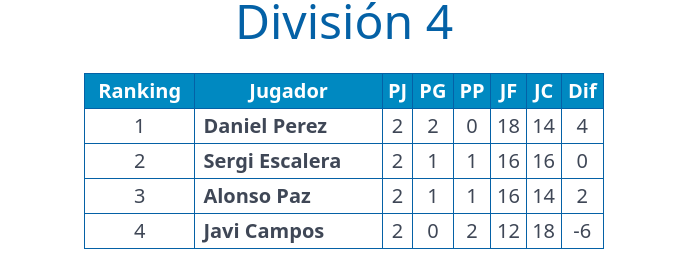
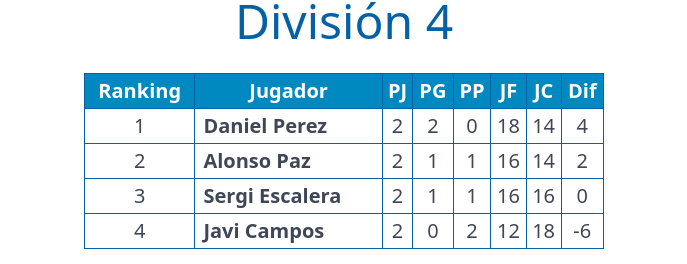
Before and after one commit to kvi-ki/tennis-matches, a Next.js app: page / in a window 1280 px wide. Shown: the part 1072-1336 px from the top of the page, without its empty margins (296-983 px from the left). Built offline with nearby package versions, Linux system fonts and the light colour scheme.

Commit message:
feat: add sort by differences if points are the same

```diff
--- a/src/components/table/Table.tsx
+++ b/src/components/table/Table.tsx
@@ -99,9 +99,13 @@ export default function Table({ playersData }: { playersData: PlayerProps[] }) {
     return { newData, matchScore: updatedMatches, rankingPoints };
   });
 
-  const sortedPlayersByRanking = playersDataToShow.sort(
-    (a, b) => b.rankingPoints - a.rankingPoints
-  );
+  const sortedPlayersByRanking = playersDataToShow.sort((a, b) => {
+    if (a.rankingPoints === b.rankingPoints) {
+      return b.newData.dif - a.newData.dif;
+    }
+
+    return b.rankingPoints - a.rankingPoints;
+  });
 
   return (
     <table className="w-full md:w-8/12 xl:w-5/12">
```
